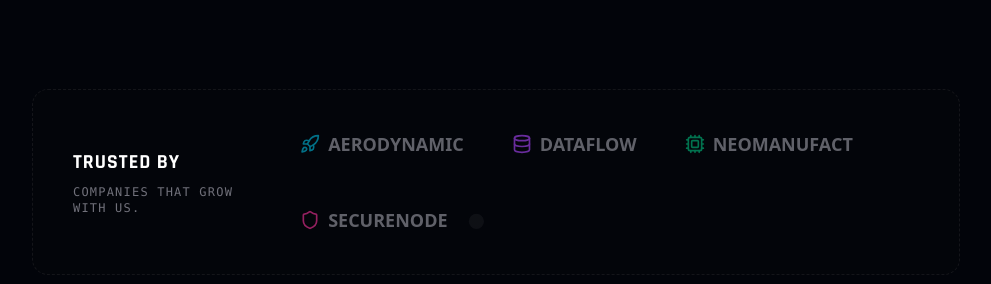
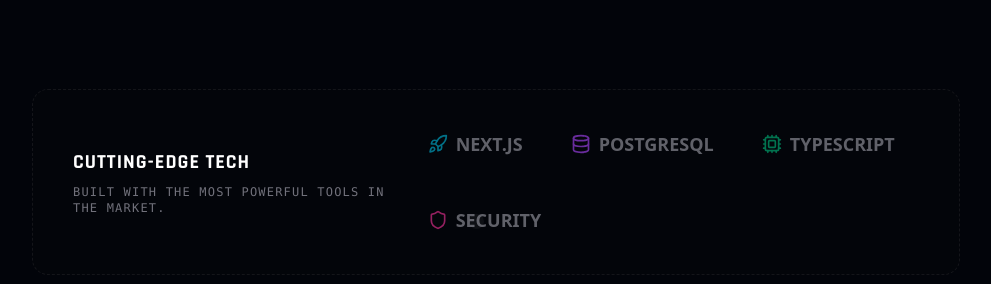
Before and after one commit to Dario775/Neurocortex-web, a Next.js app: page /en/ in a window 1280 px wide. Shown: the part 1420-1704 px from the top of the page, without its empty margins (272-1263 px from the left). Built offline with nearby package versions, Linux system fonts and the light colour scheme.

Commit message:
Refactor: Replace fake clients with tech stack for transparency

```diff
--- a/src/app/[lang]/page.tsx
+++ b/src/app/[lang]/page.tsx
@@ -158,10 +158,10 @@
                   <p className="text-zinc-500 font-mono text-xs uppercase tracking-widest">{dict.network.subtitle}</p>
                 </div>
                 <div className="flex flex-wrap gap-12 items-center opacity-60 group-hover:opacity-100 transition-opacity duration-700">
-                  <div className="flex items-center gap-2 text-zinc-400 font-bold text-lg hover:text-cyan-400 transition-colors cursor-default"><Rocket className="w-5 h-5 text-cyan-500" /> AERODYNAMIC</div>
-                  <div className="flex items-center gap-2 text-zinc-400 font-bold text-lg hover:text-purple-400 transition-colors cursor-default"><Database className="w-5 h-5 text-purple-500" /> DATAFLOW</div>
-                  <div className="flex items-center gap-2 text-zinc-400 font-bold text-lg hover:text-emerald-400 transition-colors cursor-default"><Cpu className="w-5 h-5 text-emerald-500" /> NEOMANUFACT</div>
-                  <div className="flex items-center gap-2 text-zinc-400 font-bold text-lg hover:text-pink-400 transition-colors cursor-default"><Shield className="w-5 h-5 text-pink-500" /> SECURENODE</div>
+                  <div className="flex items-center gap-2 text-zinc-400 font-bold text-lg hover:text-cyan-400 transition-colors cursor-default"><Rocket className="w-5 h-5 text-cyan-500" /> NEXT.JS</div>
+                  <div className="flex items-center gap-2 text-zinc-400 font-bold text-lg hover:text-purple-400 transition-colors cursor-default"><Database className="w-5 h-5 text-purple-500" /> POSTGRESQL</div>
+                  <div className="flex items-center gap-2 text-zinc-400 font-bold text-lg hover:text-emerald-400 transition-colors cursor-default"><Cpu className="w-5 h-5 text-emerald-500" /> TYPESCRIPT</div>
+                  <div className="flex items-center gap-2 text-zinc-400 font-bold text-lg hover:text-pink-400 transition-colors cursor-default"><Shield className="w-5 h-5 text-pink-500" /> SECURITY</div>
                 </div>
               </div>
             </div>
--- a/src/dictionaries/en.json
+++ b/src/dictionaries/en.json
@@ -58,8 +58,8 @@
         }
     },
     "network": {
-        "title": "TRUSTED BY",
-        "subtitle": "Companies that grow with us."
+        "title": "CUTTING-EDGE TECH",
+        "subtitle": "Built with the most powerful tools in the market."
     },
     "cta_banner": {
         "title": "READY TO START?",
--- a/src/dictionaries/es.json
+++ b/src/dictionaries/es.json
@@ -58,8 +58,8 @@
         }
     },
     "network": {
-        "title": "CONFÍAN EN NOSOTROS",
-        "subtitle": "Empresas que crecen con nuestra ayuda."
+        "title": "TECNOLOGÍA DE PUNTA",
+        "subtitle": "Construimos con las herramientas más potentes del mercado."
     },
     "cta_banner": {
         "title": "¿LISTO PARA EMPEZAR?",
--- a/src/dictionaries/pt.json
+++ b/src/dictionaries/pt.json
@@ -58,8 +58,8 @@
         }
     },
     "network": {
-        "title": "CONFIAM EM NÓS",
-        "subtitle": "Empresas que crescem com nossa ajuda."
+        "title": "TECNOLOGIA DE PONTA",
+        "subtitle": "Construímos com as ferramentas mais poderosas do mercado."
     },
     "cta_banner": {
         "title": "PRONTO PARA COMEÇAR?",
```
